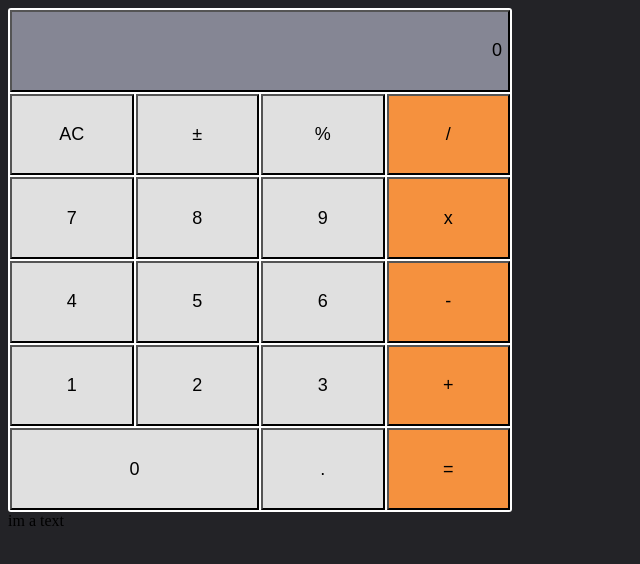
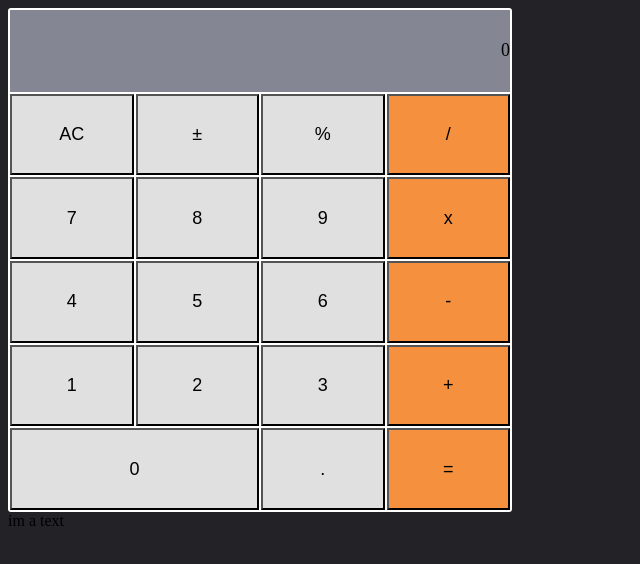
Before and after one commit to Goldinium/math_magicians, a React (Create React App) app: page / in a window 1280 px wide. Shown: the top 564 px of the page, without its empty margins (0-640 px from the left). Built offline with nearby package versions, Linux system fonts and the light colour scheme.

Commit message:
fixed linter errors

```diff
--- a/src/components/Calculator.js
+++ b/src/components/Calculator.js
@@ -2,7 +2,7 @@ export default function Calculator() {
   return (
     <>
       <div className="parent">
-        <button className="div1 btn result" type="submit" name="result">0</button>
+        <div className="div1 result" name="result">0</div>
         <button className="div2 btn numbers" type="submit" name="0">0</button>
         <button className="div3 btn numbers" type="submit" name=".">.</button>
         <button className="div4 btn operands" type="submit" name="=">=</button>
--- a/src/index.css
+++ b/src/index.css
@@ -1,6 +1,7 @@
 body {
   background-color: #232327;
 }
+
 .parent {
   width: 500px;
   height: 500px;
@@ -40,14 +41,18 @@ body {
 }
 
 .operands {
-  background-color: #F5913E;
+  background-color: #f5913e;
 }
 
 .numbers {
-  background-color: #E0E0E0;
+  background-color: #e0e0e0;
 }
 
 .result {
   background-color: #858694;
-  text-align: right;
+  text-align: justify;
+  font-size: large;
+  display: flex;
+  justify-content: right;
+  align-items: center;
 }
```
